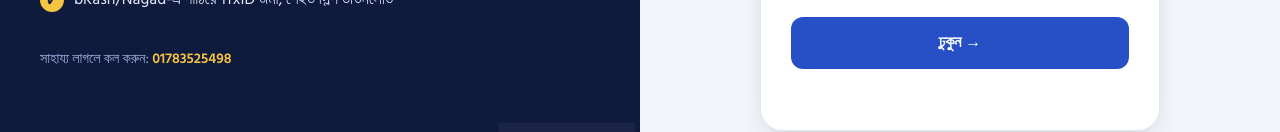
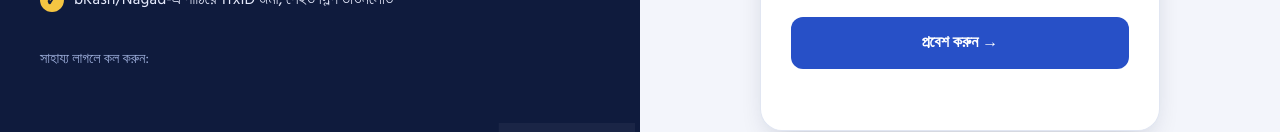
Before and after one commit to sohel970/smc, a plain HTML site: page portal.html in a window 1280 px wide. Shown: the part 512-644 px from the top of the page. Drawn offline with Linux system fonts and the light colour scheme.

Commit message:
Update button text and center contact information

```diff
--- a/portal.html
+++ b/portal.html
@@ -84,7 +84,7 @@ input,select{width:100%;padding:13px 14px;border:1.5px solid #c9d1e4;border-radi
   <h2>প্রবেশ করুন</h2><div class="mut">স্টুডেন্ট আইডি ও সেন্টারে দেওয়া ফোন নম্বর লিখুন</div>
   <label for="i_id">স্টুডেন্ট আইডি</label><input id="i_id" placeholder="SMC-70001" autocapitalize="characters" autocomplete="off">
   <label for="i_ph">ফোন নম্বর</label><input id="i_ph" inputmode="tel" placeholder="01XXXXXXXXX">
-  <button class="btn b-b full" id="go" style="margin-top:20px">ঢুকুন →</button><div id="lerr" class="err" role="alert"></div>
+  <button class="btn b-b full" id="go" style="margin-top:20px">প্রবেশ করুন →</button><div id="lerr" class="err" role="alert"></div>
  </div></div>
 </section>
 
@@ -125,7 +125,7 @@ import { getFirestore, doc, getDoc, getDocs, collection, writeBatch } from "http
 import { initializeAuth, browserLocalPersistence, inMemoryPersistence, signInAnonymously, onAuthStateChanged } from "https://www.gstatic.com/firebasejs/10.8.0/firebase-auth.js";
 
 // ===== সেন্টারের তথ্য: এখানে নিজের নম্বর বসান =====
-const CENTER = { phone:'01783525498', bkash:'01XXXXXXXXX', nagad:'', rocket:'', note:'অ্যাপে "Payment" অপশন ব্যবহার করে টাকা পাঠান' };
+const CENTER = { phone:'01783525498', bkash:'01783525498, nagad:'', rocket:'', note:'অ্যাপে "Payment" অপশন ব্যবহার করে টাকা পাঠান' };
 
 const app = initializeApp({
   apiKey:"AIzaSyBdSM2HqyHdfBR5lBOL8auQv_AZBiKqFng", authDomain:"smcweb-ad35e.firebaseapp.com",
```
